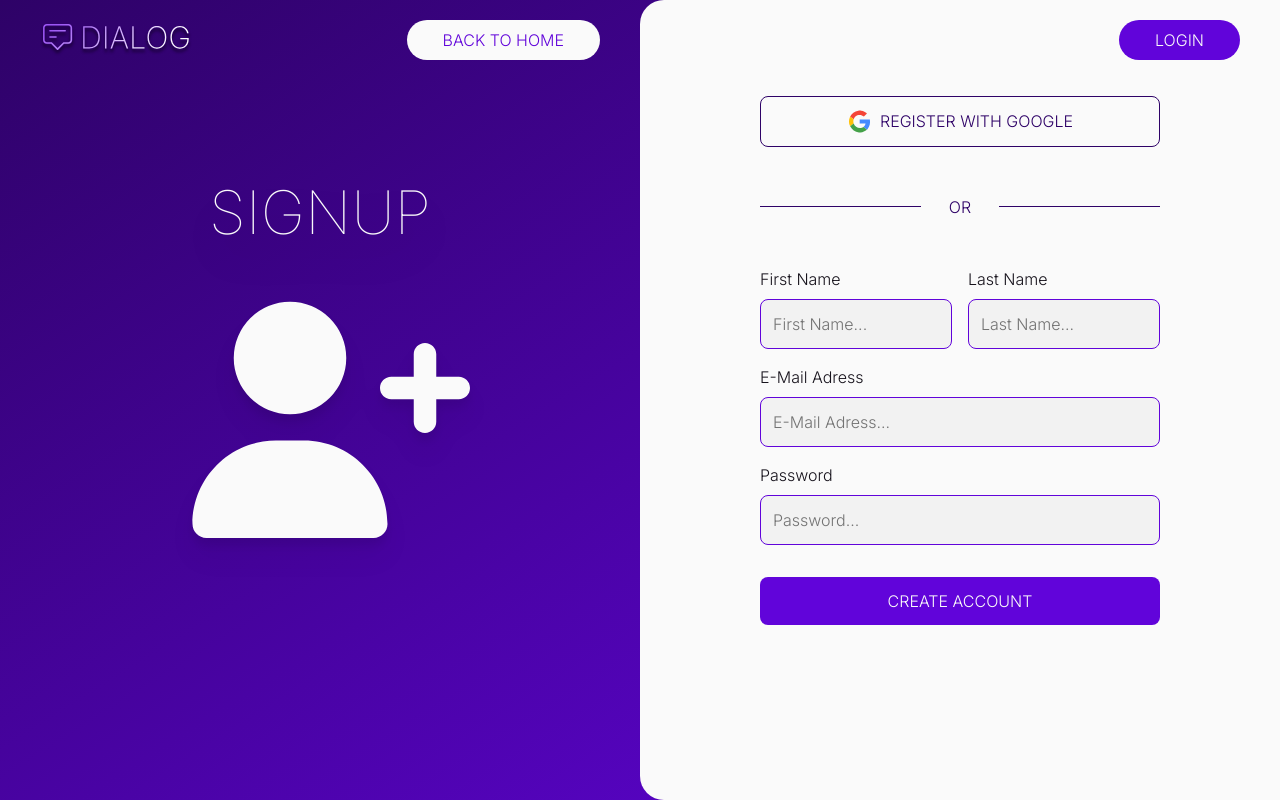
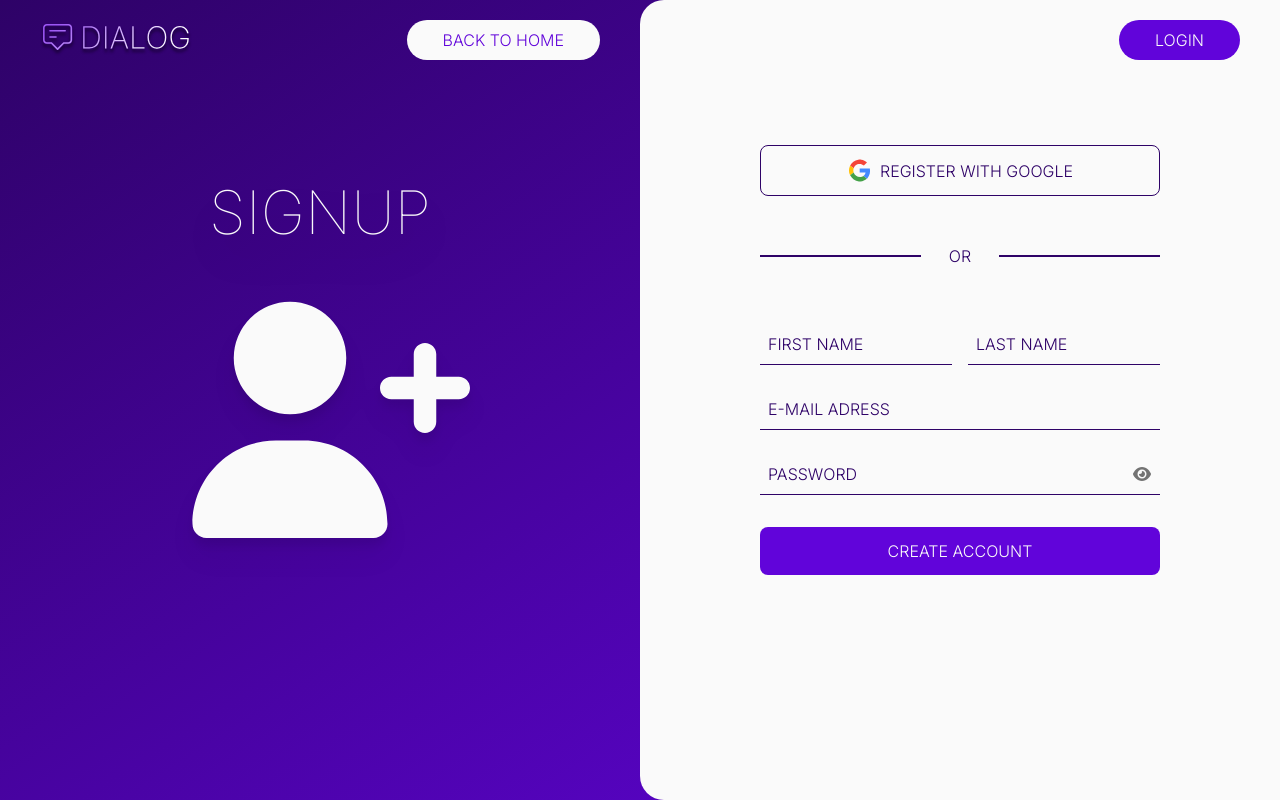
Before and after one commit to kecioch/dialog, a React (Create React App) app in the folder frontend/: page /signup in a window 1280 px wide. Built offline with nearby package versions, Linux system fonts and the light colour scheme; no server answers.

Commit message:
Changed FromInput

```diff
--- a/frontend/src/components/forms/FormInput.tsx
+++ b/frontend/src/components/forms/FormInput.tsx
@@ -1,4 +1,7 @@
-import React from "react";
+import { faEye, faEyeSlash } from "@fortawesome/free-solid-svg-icons";
+import { FontAwesomeIcon } from "@fortawesome/react-fontawesome";
+import React, { useState } from "react";
+import IconButton from "../ui/IconButton";
 
 interface Props {
   id: string;
@@ -25,32 +28,45 @@ const FormInput = ({
   disabled = false,
   onChange,
 }: Props) => {
+  const [showPassword, setShowPassword] = useState(false);
+  const isPassword = type === "password";
+  const resolvedType = isPassword ? (showPassword ? "text" : "password") : type;
+
   return (
-    <div className={`flex flex-col gap-2 ${className}`}>
+    <div className={`relative ${className}`}>
+      <input
+        id={id}
+        type={resolvedType}
+        value={value}
+        className={`peer w-full bg-transparent border-b-[0.1em] p-2 pb-1 pt-5 text-[var(--neutral-500)] focus:border-[var(--primary-300)] focus:outline-none placeholder-transparent
+          isPassword ? "pr-10" : ""
+          ${error ? "border-red-700 text-red-700" : "border-[var(--primary-700)]"}`}
+        placeholder={placeholder}
+        disabled={disabled}
+        required={required}
+        onChange={onChange}
+      />
       <label
         htmlFor={id}
-        className={error ? "text-red-700" : "text-[var(--neutral-500)]"}
+        className={`absolute pointer-events-none left-2 top-4 transition-all duration-200 uppercase
+          peer-focus:top-0 peer-focus:text-xs peer-focus:text-[var(--primary-300)]
+          peer-[:not(:placeholder-shown)]:top-0 peer-[:not(:placeholder-shown)]:text-xs
+          ${error ? "text-red-700" : "text-[var(--primary-700)]"}
+        `}
       >
         {children}
       </label>
-      <input
-        id={id}
-        placeholder={placeholder}
-        type={type}
-        value={value}
-        required={required}
-        onChange={onChange}
-        disabled={disabled}
-        className={`border-[1.5px] rounded-lg p-3 text-[var(--neutral-500)]
-              ${
-                error
-                  ? "bg-red-300 border-red-700"
-                  : "bg-[var(--neutral-150)] border-[var(--primary-500)]"
-              }
-              focus:border-[var(--secondary-300)]
-              outline-none placeholder-[var(--neutral-300)]
-              `}
-      />
+
+      {isPassword && (
+        <button
+          type="button"
+          onClick={() => setShowPassword((prev) => !prev)}
+          className="absolute right-2 top-4 text-[var(--neutral-300)] active:text-[var(--primary-500)] transition-colors"
+          tabIndex={-1}
+        >
+          <FontAwesomeIcon icon={showPassword ? faEyeSlash : faEye} />
+        </button>
+      )}
     </div>
   );
 };
--- a/frontend/src/components/forms/LoginForm.tsx
+++ b/frontend/src/components/forms/LoginForm.tsx
@@ -17,6 +17,7 @@ const LoginForm = () => {
   const handleSubmit = async (e: React.SubmitEvent) => {
     e.preventDefault();
     setIsLoading(true);
+    setError(null);
     login(email, password)
       .catch((err) => {
         setError("Login failed");
--- a/frontend/src/components/forms/SignupForm.tsx
+++ b/frontend/src/components/forms/SignupForm.tsx
@@ -16,12 +16,15 @@ const SignupForm = () => {
   const [firstName, setFirstName] = useState("");
   const [lastName, setLastName] = useState("");
   const [password, setPassword] = useState("");
+  const [honeypot, setHoneypot] = useState("");
   const [isLoading, setIsLoading] = useState(false);
   const [error, setError] = useState<ErrorAPI | null>(null);
 
   const handleSubmit = async (e: React.SubmitEvent) => {
     e.preventDefault();
+    if (honeypot.length > 0) return;
     setIsLoading(true);
+    setError(null);
     register({ email, firstName, lastName, password })
       .catch((err) => {
         setError(err);
@@ -44,7 +47,6 @@ const SignupForm = () => {
           <FormInput
             id="firstName"
             placeholder="First Name..."
-            className="w-[45%] flex-1"
             value={firstName}
             onChange={(e) => setFirstName(e.target.value)}
             disabled={isLoading}
@@ -55,7 +57,6 @@ const SignupForm = () => {
           <FormInput
             id="lastName"
             placeholder="Last Name..."
-            className="w-[45%] flex-1"
             value={lastName}
             onChange={(e) => setLastName(e.target.value)}
             disabled={isLoading}
@@ -87,6 +88,23 @@ const SignupForm = () => {
         >
           Password
         </FormInput>
+
+        {/* Honeypot - hidden from real users */}
+        <div
+          aria-hidden="true"
+          className="absolute -left-[9999px] -top-[9999px] overflow-hidden"
+        >
+          <label htmlFor="mel">Mel</label>
+          <input
+            id="mel"
+            name="mel"
+            type="text"
+            value={honeypot}
+            onChange={(e) => setHoneypot(e.target.value)}
+            tabIndex={-1}
+            autoComplete="off"
+          />
+        </div>
         {error && <p className="text-red-700 mt-2 text-sm">{error.message}</p>}
         <Button className="mt-4 w-full" isLoading={isLoading} fill>
           Create Account
--- a/frontend/src/index.css
+++ b/frontend/src/index.css
@@ -118,3 +118,11 @@ code {
 *::-webkit-scrollbar-thumb:hover {
   background-color: var(--neutral-400);
 }
+
+input:-webkit-autofill,
+input:-webkit-autofill:hover,
+input:-webkit-autofill:focus {
+  -webkit-box-shadow: 0 0 0px 1000px var(--neutral-150) inset;
+  -webkit-text-fill-color: var(--neutral-500);
+  transition: background-color 5000s ease-in-out 0s;
+}
```
